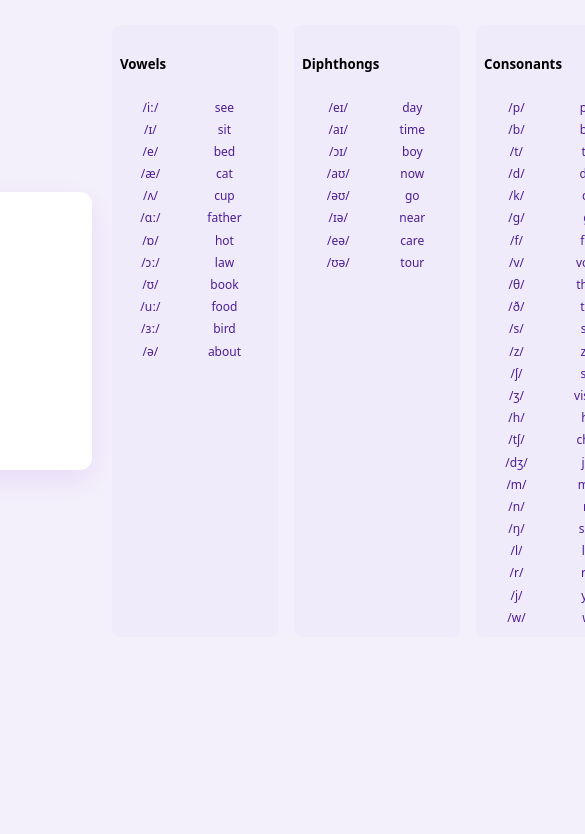
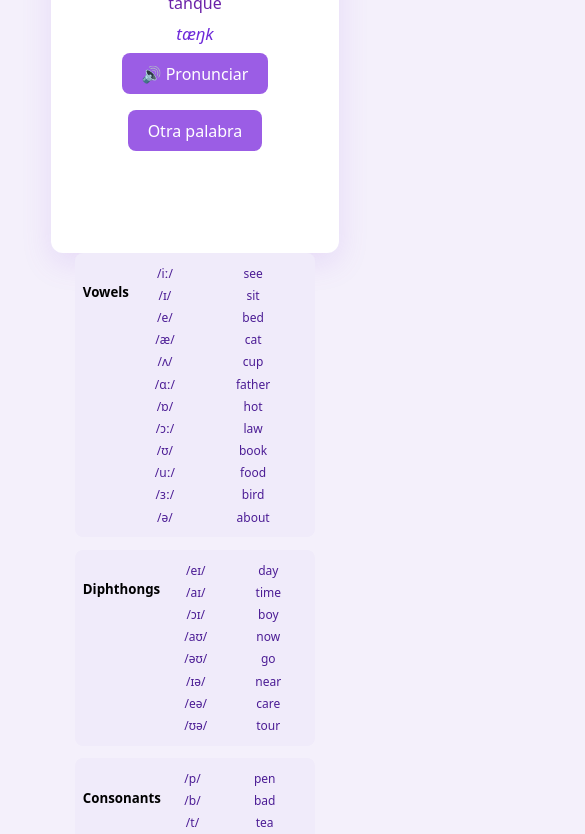
Before and after one commit to alexandrabaran/LexBloom, a plain HTML site: page index.html in a window 390 px wide. Shown: the part 99-933 px from the top of the page, 585 px wide, since content can reach past the window. Before the commit the page ends 860 px from the top, so only its background shows below. Drawn offline with Linux system fonts and the light colour scheme.

Commit message:
Add files via upload

```diff
--- a/style.css
+++ b/style.css
@@ -102,3 +102,43 @@ button:focus {
   text-align: center;
   color: #4c1d95;
 }
+
+.app {
+  display: flex;
+  align-items: flex-start;
+  gap: 1.5rem;
+}
+
+.ipa-panels {
+  display: flex;
+  gap: 1rem;
+}
+
+/* Responsive mobile */
+@media (max-width: 768px) {
+ body {display: block;}
+
+  .app {
+    flex-direction: column;
+    align-items: center;
+  }
+
+  .ipa-panels {
+    display: flex;
+    flex-direction: column;
+    gap: 0.8rem;
+    align-items: center;
+  }
+
+  .ipa-box {
+    width: 60%;
+    display: flex;
+  }
+
+  .card {
+    display: flex;
+    flex-direction: column;
+    align-items: center;
+    width: 60%;
+  }
+}
```
